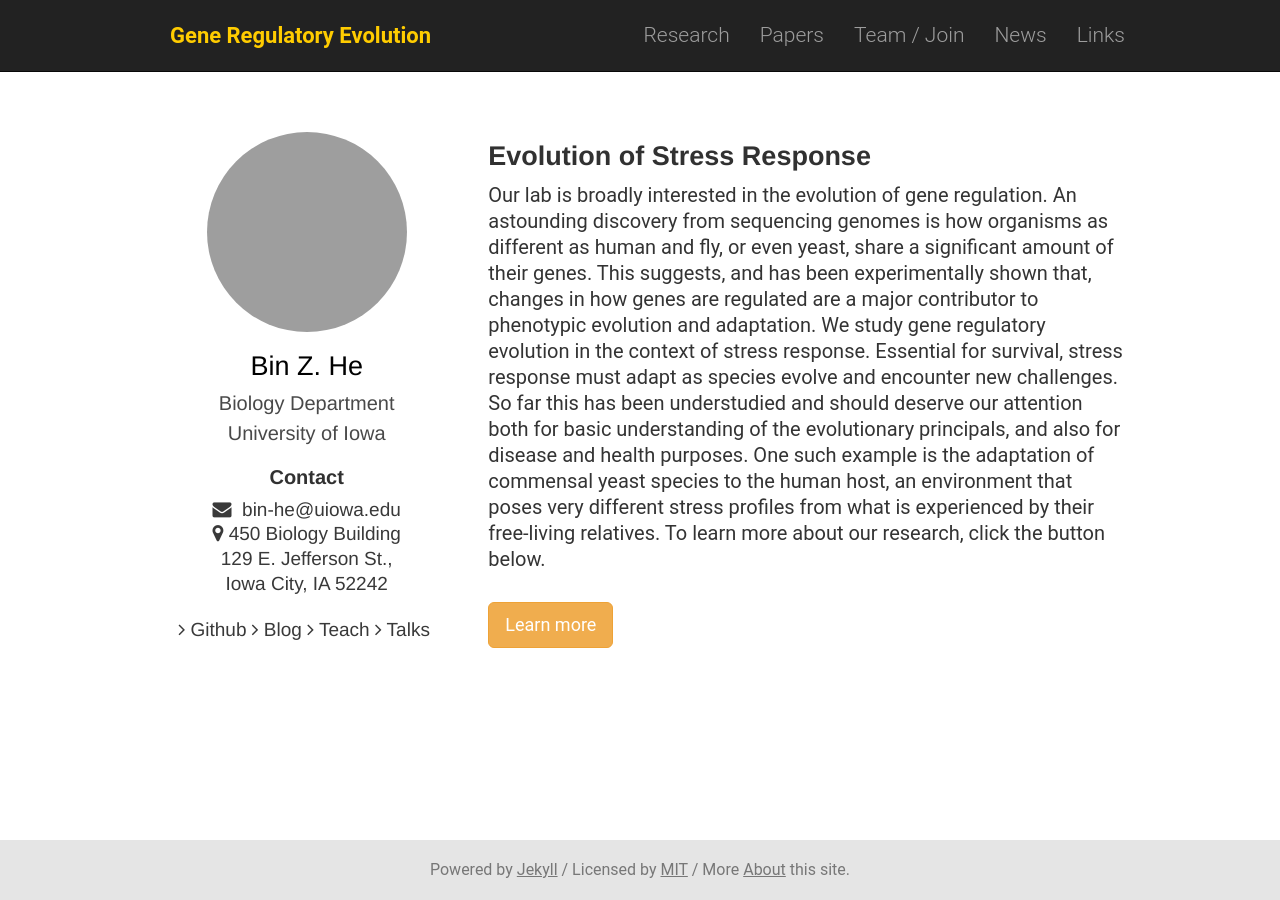
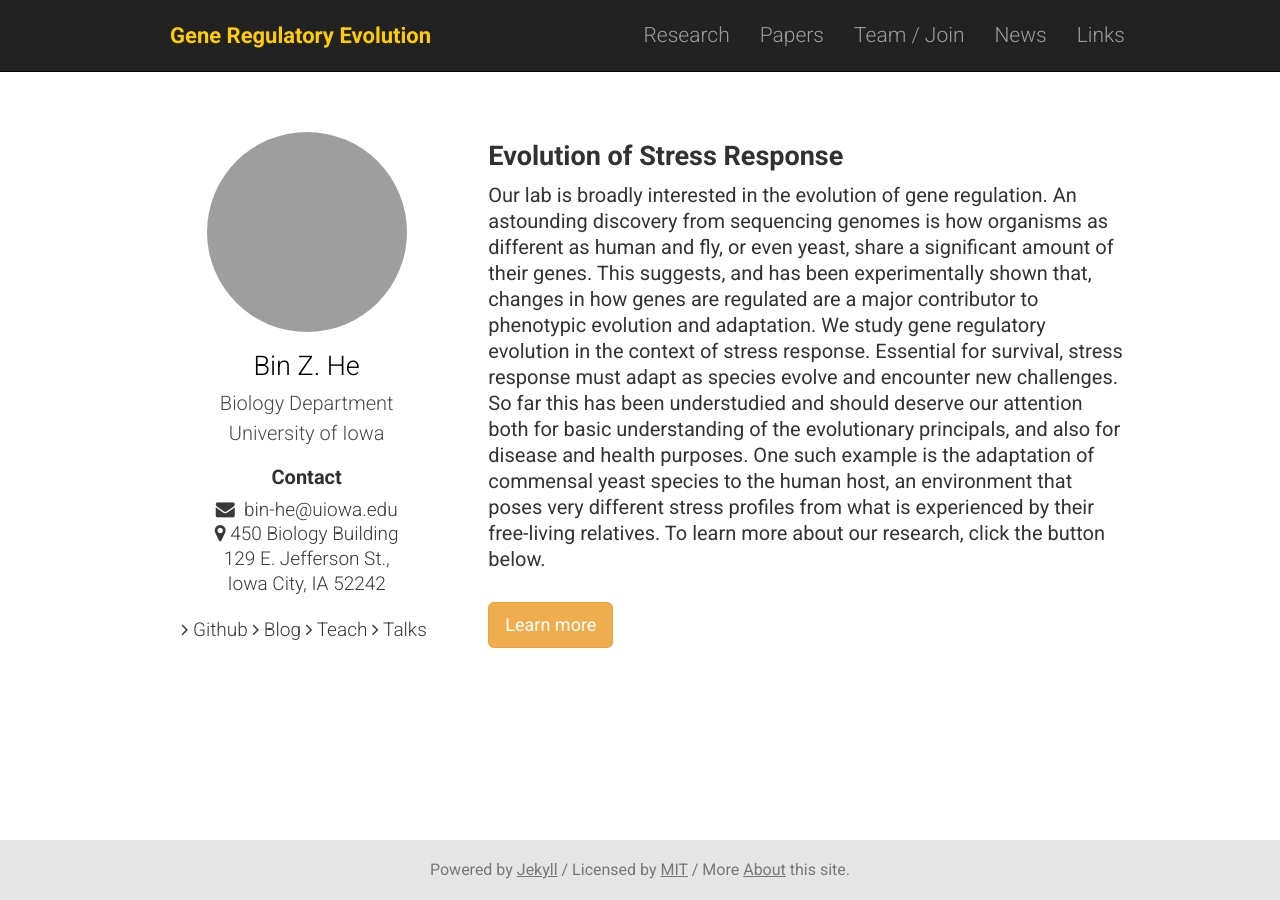
Before and after one commit to binhe-lab/binhe-lab-pub, a Jekyll site: the page built from index.html, in a window 1280 px wide. Built offline with Jekyll 4.4.1, drawn with Linux system fonts in a browser that asks for light colours; grey boxes are pictures that could not be loaded.

Commit message:
Use consistent Roboto typography

```diff
--- a/_layouts/default.html
+++ b/_layouts/default.html
@@ -17,6 +17,11 @@
 
   <!-- Font Awesome -->
   <link href="https://cdnjs.cloudflare.com/ajax/libs/font-awesome/4.7.0/css/font-awesome.min.css" rel="stylesheet" integrity="sha256-eZrrJcwDc/3uDhsdt61sL2oOBY362qM3lon1gyExkL0=" crossorigin="anonymous">
+
+  <!-- Site typography -->
+  <link rel="preconnect" href="https://fonts.googleapis.com">
+  <link rel="preconnect" href="https://fonts.gstatic.com" crossorigin>
+  <link href="https://fonts.googleapis.com/css2?family=Roboto:wght@100;300;400;700&display=swap" rel="stylesheet">
 
   <!-- Custom Styles -->
   <link href="/css/style.css" rel="stylesheet" media="screen">
--- a/_sass/_base.scss
+++ b/_sass/_base.scss
@@ -3,8 +3,7 @@
 /* general */
 
 html {
-	//font-family: 'Merriweather', serif;
-	font-family: Roboto, sans-serif;
+	font-family: $font-family-sans;
 	font-size: 20px;
 	color: rgba(0,0,0,0.8);
 	line-height: 1.3;
@@ -52,7 +51,7 @@
 
 /* paper abstract body text */
 .abstract {
-	font-family: "Helvetica", sans-serif;
+	font-family: inherit;
 	font-size: .9rem;
 	font-weight: 300;
 	color: rgba(0,0,0,1);
@@ -99,7 +98,7 @@
 
 /* borrowed from Hugo-Academic theme, 19 sep 2017 */
 h1, h2, h3, h4, h5, h6 {
-	font-family: 'Helvetica', sans-serif;
+	font-family: inherit;
 	font-weight: 400;
 	//margin-bottom: .5rem;
 	//line-height: 1.25;
@@ -149,7 +148,7 @@
 }
 
 .papertitle, .newstitle, .newsbody, .head, .author, .title, .smallhead, .note {
-	font-family: 'Helvetica', sans-serif;
+	font-family: inherit;
 	color: rgba(0,0,0,1);
 }
 
--- a/_sass/_navigation.scss
+++ b/_sass/_navigation.scss
@@ -42,7 +42,7 @@
 
 a.navbar-brand-text:hover,
 a.navbar-brand-text:focus {
-	color: #ffdd00;
+	color: #ffcc00;
 	text-decoration: underline;
 }
 
--- a/_sass/_profile.scss
+++ b/_sass/_profile.scss
@@ -35,7 +35,7 @@
 
 #profile .portrait-title p,
 #profile .portrait-title li {
-  font-family: Helvetica, sans-serif;
+  font-family: inherit;
   font-size: .95rem;
   font-weight: 300;
   color: #393939;
--- a/_sass/_variables.scss
+++ b/_sass/_variables.scss
@@ -1,5 +1,6 @@
 // Custom variables (converted from Less @ syntax to Sass $ syntax)
 $font-size-base: 18px;
+$font-family-sans: "Roboto", "Helvetica Neue", Arial, sans-serif;
 $brand-primary: #DD2D2D;
 $line-height-base: 1.6;
 $navbar-height: 71px;
```
